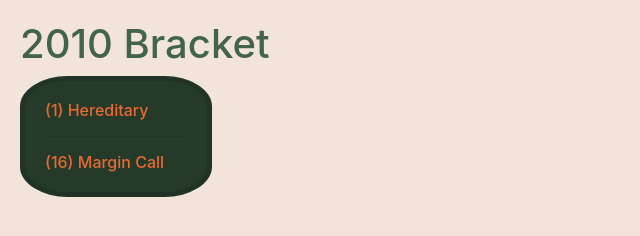
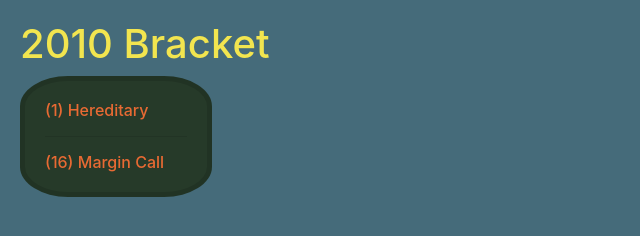
Before and after one commit to alex-aaron/2010bracket, a plain HTML site: page index.html in a window 1280 px wide. Shown: the whole page, without its empty margins (0-640 px from the left). Drawn offline with nearby package versions, Linux system fonts and the light colour scheme.

Commit message:
changed color scheme in styling

```diff
--- a/styles.css
+++ b/styles.css
@@ -1,6 +1,6 @@
 body {
     padding: 20px;
-    background-color: #F2E3DB;
+    background-color: #456b7a;
   }
 
 .card {
@@ -14,5 +14,5 @@ body {
 }
 
 #header {
-    color: #41644A;
+    color: #f2e54f;
 }
```
